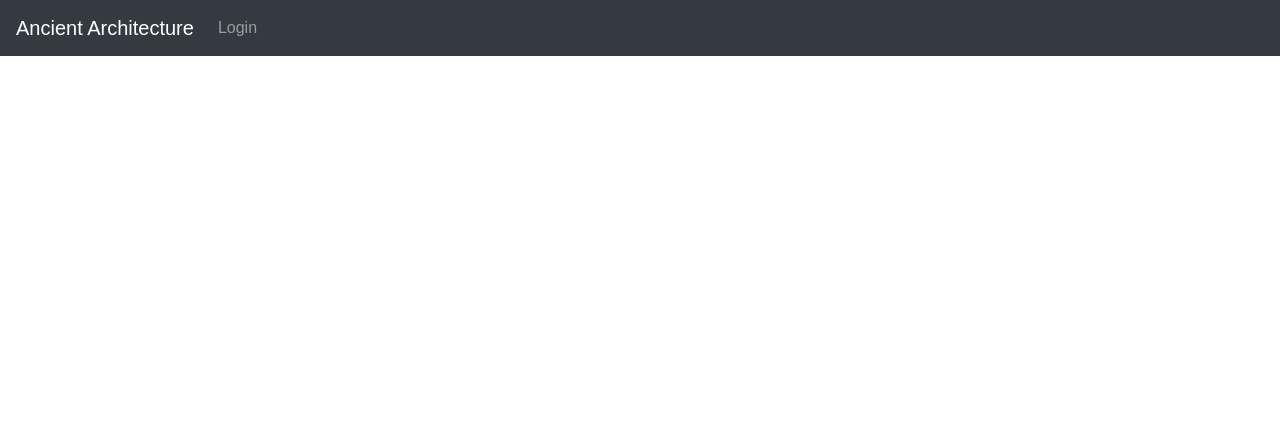
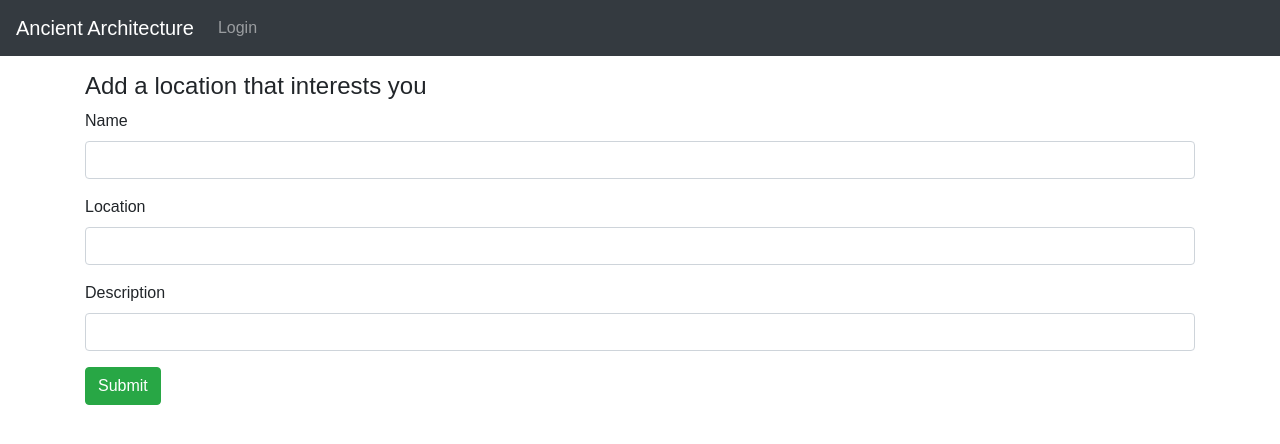
Before and after one commit to BobbyGifford/ancient-architecture, a React (Create React App) app in the folder client/: page /locationform in a window 1280 px wide. Shown: the top 444 px of the page. Built offline with nearby package versions, Linux system fonts and the light colour scheme; no server answers.

Commit message:
Locations can be loaded with live reload.

```diff
--- a/client/src/App.js
+++ b/client/src/App.js
@@ -1,13 +1,15 @@
 import React, { Component } from 'react';
-import { BrowserRouter, Route } from "react-router-dom";
+import { Router, Route } from "react-router-dom";
 import * as actions from './actions';
 import { connect } from 'react-redux';
+import history from './history';
 
 // Components
 import Header from './components/header/Header';
 import Home from './components/home/Home';
 import Profile from './components/profile/Profile'
-import ProfileForm from './components/profile/ProfileForm'
+import ProfileForm from './components/profile/forms/profileForm/ProfileForm'
+import LocationForm from './components/profile/forms/locationForm/LocationForm'
 
 class App extends Component {
   componentDidMount() {
@@ -17,14 +19,15 @@ class App extends Component {
 
   render() {
     return (
-      <BrowserRouter>
+      <Router history={history}>
         <div>
           <Header />
           <Route exact path="/" component={Home} />
           <Route path='/profile' component={Profile} />
           <Route path="/profileform" component={ProfileForm} />
+          <Route path='/locationform' component={LocationForm} />
         </div>
-      </BrowserRouter>
+      </Router>
     );
   }
 }
--- a/client/src/components/profile/Profile.js
+++ b/client/src/components/profile/Profile.js
@@ -1,6 +1,8 @@
 import React, { Component } from 'react';
 import * as actions from '../../actions';
 import { connect } from 'react-redux';
+import { Link } from 'react-router-dom';
+
 
 import ToProfileForm from "./helperButtons/ToProfileForm";
 import PersonalDetails from "./profileDetails/PersonalDetails";
@@ -17,9 +19,9 @@ class Profile extends Component {
             return <h1>Loading</h1>
         } else {
             return (
-                <div className="col-sm-6 offset-sm-3">
+                <div className="col-sm-6 offset-sm-4">
                     <div className="media">
-                        <img className="mr-3" src={this.props.profile.user.googleImg} />
+                        <img className="mr-3" src={this.props.profile.user.googleImg} alt="Pic didn't load" />
                         <div className="media-body">
                             <h5 className="mt-0">{this.props.profile.user.displayName}</h5>
                             <ToProfileForm />
@@ -33,6 +35,7 @@ class Profile extends Component {
                     <div className="mt-5">
                         <h5>Locations of interest</h5>
                         <LocationList locationList={this.props.profile.locationsOfInterest} />
+                        <Link to="/locationform">Add a location of interest</Link>
                     </div>
                 </div>
             )
--- /dev/null
+++ b/client/src/components/profile/forms/locationForm/LocationForm.js
@@ -0,0 +1,55 @@
+import React, { Component } from 'react';
+import * as actions from "../../../../actions";
+import { connect } from 'react-redux';
+import axios from 'axios';
+import history from '../../../../history';
+
+import BasicInputs from './basicInputs';
+
+class LocationForm extends Component {
+    constructor(props) {
+        super(props)
+
+        this.state = {
+            name: "",
+            location: "",
+            description: ""
+        }
+
+        this.handleInputChange = this.handleInputChange.bind(this);
+        this.handleSubmit = this.handleSubmit.bind(this);
+    }
+
+    handleInputChange(event) {
+        const value = event.target.value;
+        const name = event.target.name;
+        this.setState({ [name]: value })
+    }
+
+    async handleSubmit(event) {
+        event.preventDefault()
+
+        const result = await axios.post("/api/profile/locationofinterest", this.state);
+        this.props.fetchProfile();
+        history.push("/profile")
+
+        console.log(result.data);
+    }
+
+    render() {
+        return (
+            <div className="container">
+                <h4 className="mt-3">Add a location that interests you</h4>
+                <form onSubmit={this.handleSubmit}>
+                    <BasicInputs id="name" label="Name" name="name" type="text" onChange={this.handleInputChange} />
+                    <BasicInputs id="location" label="Location" name="location" type="text" onChange={this.handleInputChange} />
+                    <BasicInputs id="description" label="Description" name="description" type="text" onChange={this.handleInputChange} />
+
+                    <input type="submit" className="btn btn-success" />
+                </form>
+            </div>
+        )
+    }
+}
+
+export default connect(null, actions)(LocationForm);
--- /dev/null
+++ b/client/src/components/profile/forms/locationForm/basicInputs.js
@@ -0,0 +1,12 @@
+import React from 'react';
+
+const BasicInputs = ({ id, label, name, type, onChange }) => {
+    return (
+        <div className="form-group">
+            <label htmlFor={id}>{label}</label>
+            <input className="form-control" id={id} name={name} type={type} onChange={onChange} />
+        </div>
+    )
+}
+
+export default BasicInputs;
--- a/client/src/components/profile/ProfileForm.js
+++ b/client/src/components/profile/forms/profileForm/ProfileForm.js
@@ -1,7 +1,7 @@
 import React, { Component } from 'react';
 import axios from 'axios';
 
-import BasicInputs from './forms/basicInputs';
+import BasicInputs from './basicInputs';
 
 class Profile extends Component {
     constructor(props) {
--- a/client/src/components/profile/profileDetails/LocationList.js
+++ b/client/src/components/profile/profileDetails/LocationList.js
@@ -1,9 +1,10 @@
 import React from 'react';
+import { Link } from 'react-router-dom';
 
 const LocationList = ({ locationList }) => {
-    if (locationList === null || locationList === undefined) {
+    if (locationList === null || locationList === undefined || locationList.length === 0) {
         return (
-            <div>Add location of interest</div>
+            <Link to="/locationform">Add a location of interest</Link>
         )
     } else {
         return (
--- /dev/null
+++ b/client/src/history.js
@@ -0,0 +1,3 @@
+import { createBrowserHistory } from 'history';
+
+export default createBrowserHistory();
```
Also changed, not shown: client/src/components/profile/forms/profileForm/basicInputs.js (renamed from client/src/components/profile/forms/basicInputs.js).
